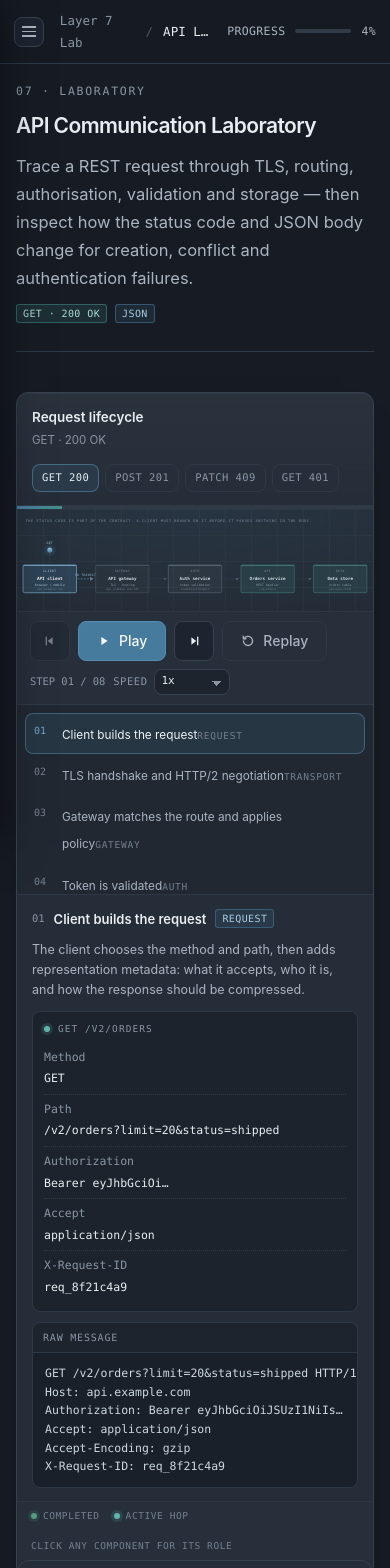
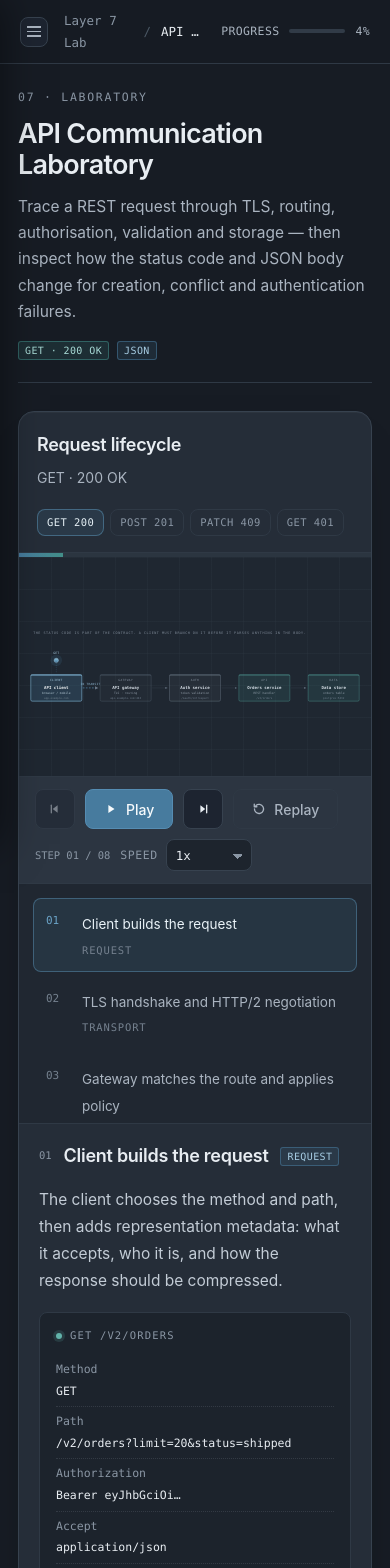
Before and after one commit to heshamkhairallah6-netizen/application-layer-learning-lab, a React (Vite) app: page /api-lab in a window 390 px wide. Shown: the top 1568 px of the page. Built offline with nearby package versions, Linux system fonts and the light colour scheme.

Commit message:
Edit src/styles/global.css

```diff
--- a/src/styles/global.css
+++ b/src/styles/global.css
@@ -1129,7 +1129,7 @@ li + li {
 .sim {
   background: var(--panel);
   border: 1px solid var(--border);
-  border-radius: var(--radius);
+  border-radius: var(--radius-lg);
   overflow: hidden;
   box-shadow: var(--shadow);
 }
@@ -1137,99 +1137,104 @@ li + li {
 .sim__head {
   display: flex;
   align-items: flex-start;
-  gap: 14px;
-  padding: 13px 15px;
+  gap: 20px;
+  padding: 24px 26px 20px;
   border-bottom: 1px solid var(--border-soft);
-  background: linear-gradient(180deg, rgba(255, 255, 255, 0.025), transparent);
   flex-wrap: wrap;
 }
 
 .sim__title {
-  font-size: 13.5px;
+  font-size: 18px;
   font-weight: 600;
+  letter-spacing: -0.015em;
 }
 
 .sim__sub {
+  font-size: 14px;
+  line-height: 1.55;
+  color: var(--muted);
+  margin-top: 6px;
+  max-width: 68ch;
+}
+
+.sim__controls {
+  margin-left: auto;
+  display: flex;
+  gap: 10px;
+  align-items: center;
+  flex-wrap: wrap;
+}
+
+.sim__stage {
+  padding: 20px 18px 6px;
+  background:
+    linear-gradient(rgba(58, 69, 82, 0.18) 1px, transparent 1px) 0 0 / 100% 32px,
+    linear-gradient(90deg, rgba(58, 69, 82, 0.18) 1px, transparent 1px) 0 0 / 32px 100%,
+    #1f2731;
+  border-bottom: 1px solid var(--border-soft);
+  position: relative;
+  min-height: 300px;
+  display: flex;
+  flex-direction: column;
+  justify-content: center;
+}
+
+.sim__stage::after {
+  content: none;
+}
+
+.sim__toolbar {
+  display: flex;
+  align-items: center;
+  gap: 10px;
+  padding: 14px 20px;
+  border-bottom: 1px solid var(--border-soft);
+  background: var(--panel-2);
+  flex-wrap: wrap;
+}
+
+.sim__speed {
+  display: flex;
+  align-items: center;
+  gap: 8px;
+  font-family: var(--mono);
   font-size: 11.5px;
   color: var(--dim);
-  margin-top: 2px;
-}
-
-.sim__controls {
-  margin-left: auto;
-  display: flex;
-  gap: 8px;
-  align-items: center;
-  flex-wrap: wrap;
-}
-
-.sim__stage {
-  padding: 8px 6px 0;
-  background:
-    linear-gradient(rgba(58, 69, 82, 0.22) 1px, transparent 1px) 0 0 / 100% 26px,
-    linear-gradient(90deg, rgba(58, 69, 82, 0.22) 1px, transparent 1px) 0 0 / 26px 100%,
-    #232b35;
-  border-bottom: 1px solid var(--border-soft);
-  position: relative;
-}
-
-.sim__stage::after {
-  content: '';
-  position: absolute;
-  inset: 0;
-  pointer-events: none;
-  background: radial-gradient(600px 180px at 50% 0%, rgba(71, 123, 158, 0.12), transparent 70%);
-}
-
-.sim__toolbar {
-  display: flex;
-  align-items: center;
-  gap: 8px;
-  padding: 9px 13px;
-  border-bottom: 1px solid var(--border-soft);
-  background: #262f3a;
-  flex-wrap: wrap;
-}
-
-.sim__speed {
-  display: flex;
-  align-items: center;
-  gap: 6px;
-  font-family: var(--mono);
-  font-size: 10.5px;
-  color: var(--dim);
   letter-spacing: 0.05em;
 }
 
 .sim__speed .select {
-  width: 76px;
-  height: 26px;
-  padding: 0 20px 0 7px;
-  font-size: 11px;
-  background-position: calc(100% - 12px) 11px, calc(100% - 7px) 11px;
+  width: 86px;
+  height: 32px;
+  padding: 0 22px 0 9px;
+  font-size: 12.5px;
+  background-position: calc(100% - 13px) 14px, calc(100% - 8px) 14px;
 }
 
 .sim__body {
   display: grid;
-  grid-template-columns: minmax(240px, 320px) minmax(0, 1fr);
-  min-height: 232px;
+  grid-template-columns: 300px minmax(0, 1fr);
+  min-height: 340px;
 }
 
 .sim__timeline {
   border-right: 1px solid var(--border-soft);
-  padding: 8px;
-  max-height: 330px;
+  padding: 14px;
+  max-height: 480px;
   overflow-y: auto;
-  background: rgba(0, 0, 0, 0.1);
+  background: rgba(0, 0, 0, 0.12);
+  display: flex;
+  flex-direction: column;
+  gap: 4px;
 }
 
 .sim__step {
   display: grid;
-  grid-template-columns: 20px minmax(0, 1fr);
-  gap: 8px;
+  grid-template-columns: 24px minmax(0, 1fr);
+  gap: 12px;
   width: 100%;
   text-align: left;
-  padding: 6px 8px;
+  padding: 11px 12px;
   border: 1px solid transparent;
   border-radius: var(--radius-sm);
   background: transparent;
@@ -1255,7 +1260,7 @@ li + li {
 
 .sim__step-index {
   font-family: var(--mono);
-  font-size: 10px;
+  font-size: 11px;
   color: var(--faint);
   padding-top: 2px;
 }
@@ -1269,68 +1274,71 @@ li + li {
 }
 
 .sim__step-title {
-  font-size: 11.8px;
-  line-height: 1.35;
+  font-size: 13.5px;
+  line-height: 1.45;
 }
 
 .sim__step-phase {
   font-family: var(--mono);
-  font-size: 9.5px;
+  font-size: 10.5px;
   letter-spacing: 0.08em;
   text-transform: uppercase;
   color: var(--faint);
-  margin-top: 1px;
+  margin-top: 4px;
+  display: block;
 }
 
 .sim__detail {
-  padding: 13px 15px;
+  padding: 26px;
   display: flex;
   flex-direction: column;
-  gap: 10px;
+  gap: 18px;
   min-width: 0;
 }
 
 .sim__detail-head {
   display: flex;
   align-items: center;
-  gap: 9px;
+  gap: 12px;
   flex-wrap: wrap;
 }
 
 .sim__detail-title {
-  font-size: 13px;
+  font-size: 18px;
   font-weight: 600;
+  letter-spacing: -0.015em;
+  line-height: 1.3;
 }
 
 .sim__explain {
-  font-size: 12.5px;
-  color: var(--muted);
-  line-height: 1.62;
-  max-width: 82ch;
+  font-size: 15.5px;
+  color: #c3ccd6;
+  line-height: 1.75;
+  max-width: 72ch;
 }
 
 .sim__payload {
   border: 1px solid var(--border-soft);
   border-radius: var(--radius-sm);
   background: #1c232c;
-  padding: 9px 11px;
+  padding: 14px 16px;
 }
 
 .sim__payload-head {
   display: flex;
   align-items: center;
   gap: 8px;
-  margin-bottom: 6px;
-  font-family: var(--mono);
-  font-size: 9.5px;
+  margin-bottom: 10px;
+  font-family: var(--mono);
+  font-size: 10.5px;
   letter-spacing: 0.11em;
   text-transform: uppercase;
   color: var(--dim);
 }
 
 .sim__progress {
-  height: 3px;
-  background: #313b47;
+  height: 4px;
+  background: #2b3540;
   overflow: hidden;
 }
 
@@ -1342,13 +1350,13 @@ li + li {
 
 .sim__legend {
   display: flex;
-  gap: 14px;
-  align-items: center;
-  padding: 6px 14px;
+  gap: 20px;
+  align-items: center;
+  padding: 12px 22px;
   border-top: 1px solid var(--border-soft);
-  background: #262f3a;
-  font-family: var(--mono);
-  font-size: 9.5px;
+  background: var(--panel-2);
+  font-family: var(--mono);
+  font-size: 11px;
   letter-spacing: 0.06em;
   text-transform: uppercase;
   color: var(--faint);
@@ -1737,7 +1745,7 @@ li + li {
   .sidebar {
     position: fixed;
     inset: 0 auto 0 0;
-    width: 274px;
+    width: 288px;
     transform: translateX(-100%);
     transition: transform 220ms cubic-bezier(0.22, 0.61, 0.36, 1);
     box-shadow: 0 0 40px rgba(0, 0, 0, 0.5);
@@ -1762,11 +1770,11 @@ li + li {
   }
 
   .topbar {
-    padding: 0 14px;
+    padding: 0 20px;
   }
 
   .page {
-    padding: 18px 16px 56px;
+    padding: 32px 28px 80px;
   }
 
   .grid--3 {
@@ -1778,11 +1786,26 @@ li + li {
   .page-head {
     align-items: flex-start;
     flex-direction: column;
-    gap: 12px;
+    gap: 16px;
+    padding-bottom: 22px;
+    margin-bottom: 28px;
   }
 
   .page-head__title {
-    font-size: 21px;
+    font-size: 27px;
+    margin-top: 10px;
+  }
+
+  .page-head__lede {
+    font-size: 15.5px;
+  }
+
+  .page {
+    padding: 24px 18px 72px;
+  }
+
+  .grid {
+    gap: 20px;
   }
 
   .grid--2,
@@ -1791,6 +1814,14 @@ li + li {
     grid-template-columns: minmax(0, 1fr);
   }
 
+  .panel__head {
+    padding: 16px 18px;
+  }
+
+  .panel__body {
+    padding: 18px;
+  }
+
   .sim__body {
     grid-template-columns: minmax(0, 1fr);
   }
@@ -1798,7 +1829,7 @@ li + li {
   .sim__timeline {
     border-right: 0;
     border-bottom: 1px solid var(--border-soft);
-    max-height: 190px;
+    max-height: 240px;
   }
 
   .sim__controls {
@@ -1820,11 +1851,24 @@ li + li {
   }
 
   .table {
-    font-size: 11.5px;
+    font-size: 13.5px;
   }
 
   .sim__stage {
-    padding: 4px 0 0;
+    padding: 14px 6px 4px;
+    min-height: 220px;
+  }
+
+  .sim__detail {
+    padding: 20px;
+  }
+
+  .sim__head {
+    padding: 18px 18px 16px;
+  }
+
+  .sim__toolbar {
+    padding: 12px 16px;
   }
 }
 
```
